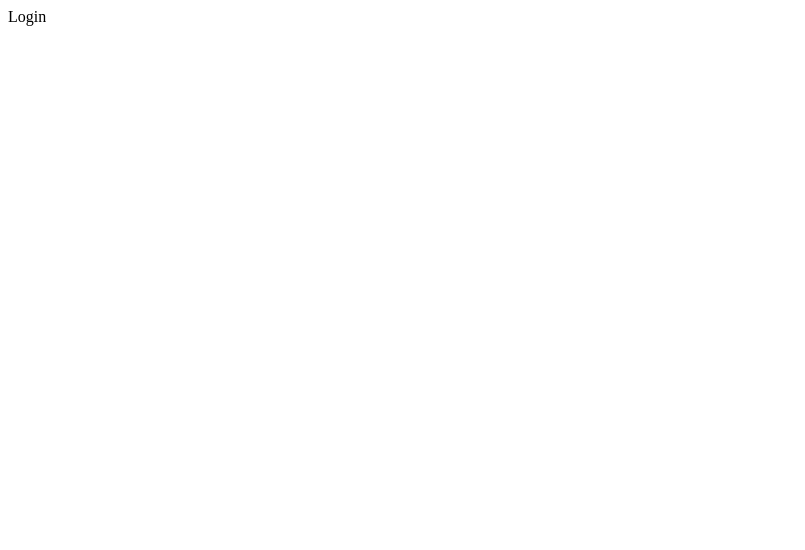
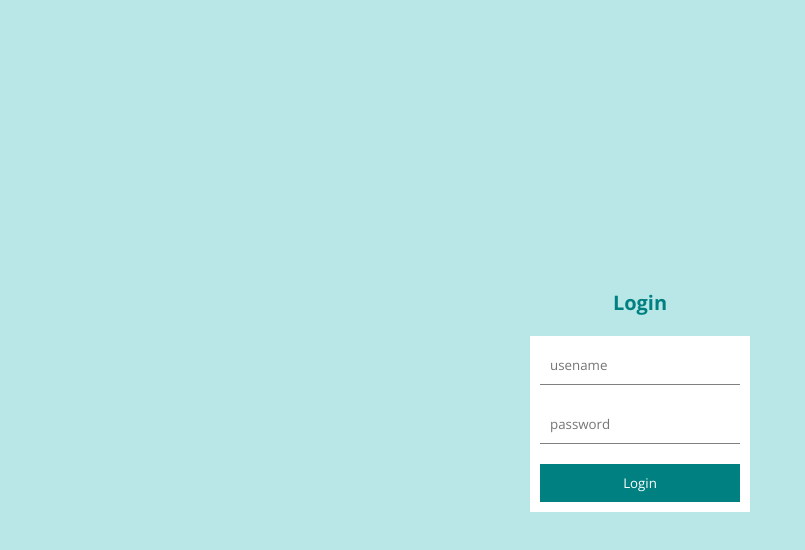
Before and after one commit to akshit2649/blog-sql, a React (Create React App) app in the folder client/: page /login in a window 1280 px wide. Shown: the top 550 px of the page, without its empty margins (0-805 px from the left). Built offline with nearby package versions, Linux system fonts and the light colour scheme.

Commit message:
login style

```diff
--- a/client/public/index.html
+++ b/client/public/index.html
@@ -10,34 +10,21 @@
       content="Web site created using create-react-app"
     />
     <link rel="apple-touch-icon" href="%PUBLIC_URL%/logo192.png" />
-    <!--
-      manifest.json provides metadata used when your web app is installed on a
-      user's mobile device or desktop. See https://developers.google.com/web/fundamentals/web-app-manifest/
-    -->
     <link rel="manifest" href="%PUBLIC_URL%/manifest.json" />
-    <!--
-      Notice the use of %PUBLIC_URL% in the tags above.
-      It will be replaced with the URL of the `public` folder during the build.
-      Only files inside the `public` folder can be referenced from the HTML.
-
-      Unlike "/favicon.ico" or "favicon.ico", "%PUBLIC_URL%/favicon.ico" will
-      work correctly both with client-side routing and a non-root public URL.
-      Learn how to configure a non-root public URL by running `npm run build`.
-    -->
+    <link
+      href="https://fonts.googleapis.com/css2?family=Open+Sans:wght@300;400;500;600;700;800&display=swap"
+      rel="stylesheet"
+    />
+    <style>
+      * {
+        font-family: "Open Sans", sans-serif;
+        margin: 0;
+      }
+    </style>
     <title>React App</title>
   </head>
   <body>
     <noscript>You need to enable JavaScript to run this app.</noscript>
     <div id="root"></div>
-    <!--
-      This HTML file is a template.
-      If you open it directly in the browser, you will see an empty page.
-
-      You can add webfonts, meta tags, or analytics to this file.
-      The build step will place the bundled scripts into the <body> tag.
-
-      To begin the development, run `npm start` or `yarn start`.
-      To create a production bundle, use `npm run build` or `yarn build`.
-    -->
   </body>
 </html>
--- a/client/src/App.js
+++ b/client/src/App.js
@@ -11,6 +11,7 @@ import Write from "./pages/Write";
 import Single from "./pages/Single";
 import Navbar from "./components/Navbar";
 import Footer from "./components/Footer";
+import "./style.scss";
 
 const Layout = () => {
   return (
--- a/client/src/pages/Login.jsx
+++ b/client/src/pages/Login.jsx
@@ -1,9 +1,16 @@
-import React from 'react'
+import React from "react";
 
 const Login = () => {
   return (
-    <div>Login</div>
-  )
-}
+    <div className="auth">
+      <h1>Login</h1>
+      <form>
+        <input type="text" placeholder="usename" />
+        <input type="password" placeholder="password" />
+        <button>Login</button>
+      </form>
+    </div>
+  );
+};
 
-export default Login
+export default Login;
--- /dev/null
+++ b/client/src/style.scss
@@ -0,0 +1,45 @@
+$lightGreen: #b9e7e7;
+
+.app {
+  .container {
+    //LOGIN
+    //REGISTER
+    .auth {
+      display: flex;
+      align-items: center;
+      flex-direction: column;
+      justify-content: center;
+      height: 100vh;
+      background-color: $lightGreen;
+    }
+
+    h1 {
+      font-size: 20px;
+      color: teal;
+      margin-bottom: 20px;
+    }
+
+    form {
+      display: flex;
+      flex-direction: column;
+      padding: 10px;
+      background-color: white;
+      width: 200px;
+      gap: 20px;
+
+      input {
+        padding: 10px;
+        border: none;
+        border-bottom: 1px solid gray;
+      }
+
+      button {
+        padding: 10px;
+        border: none;
+        background-color: teal;
+        cursor: pointer;
+        color: white;
+      }
+    }
+  }
+}
```
